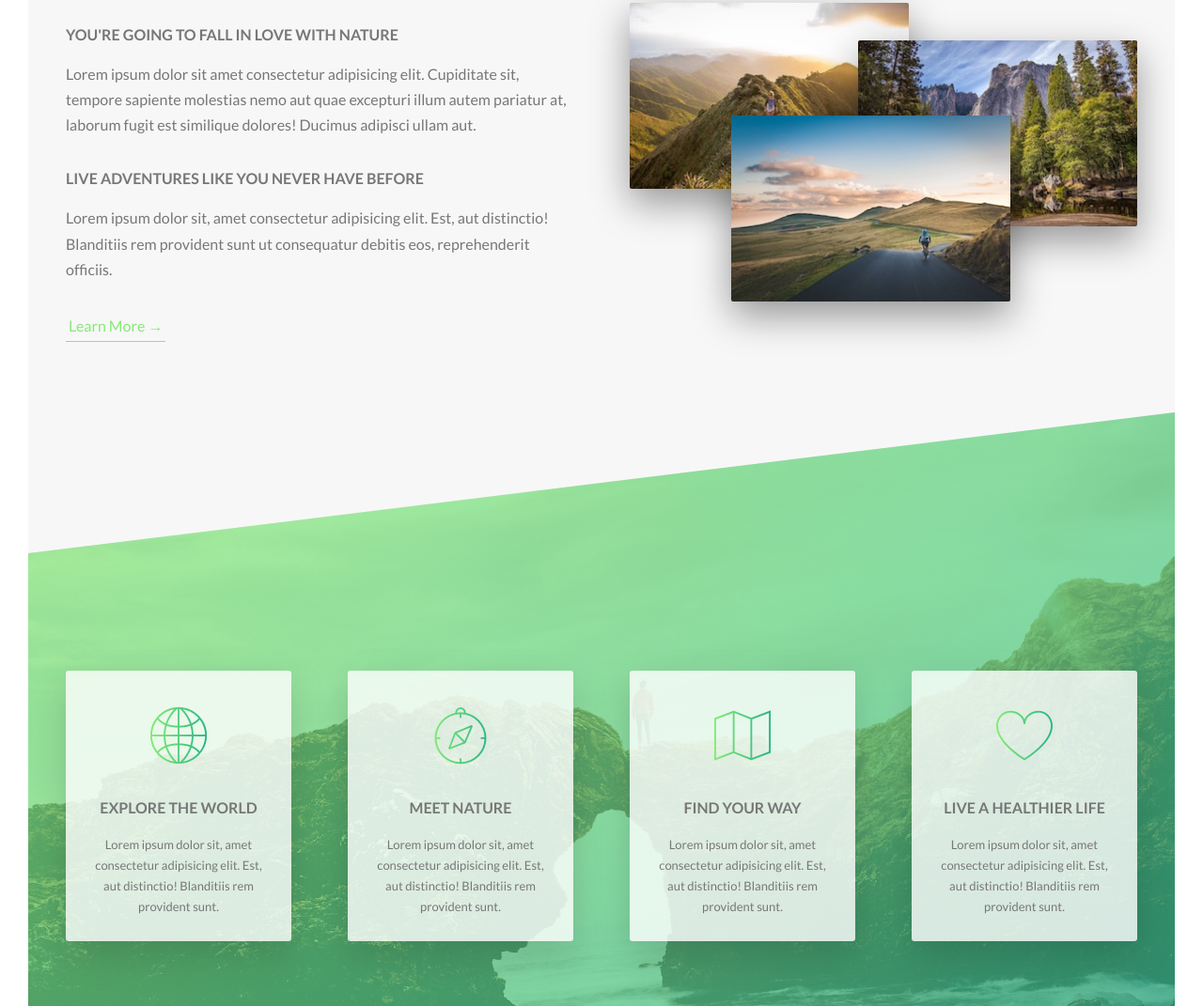
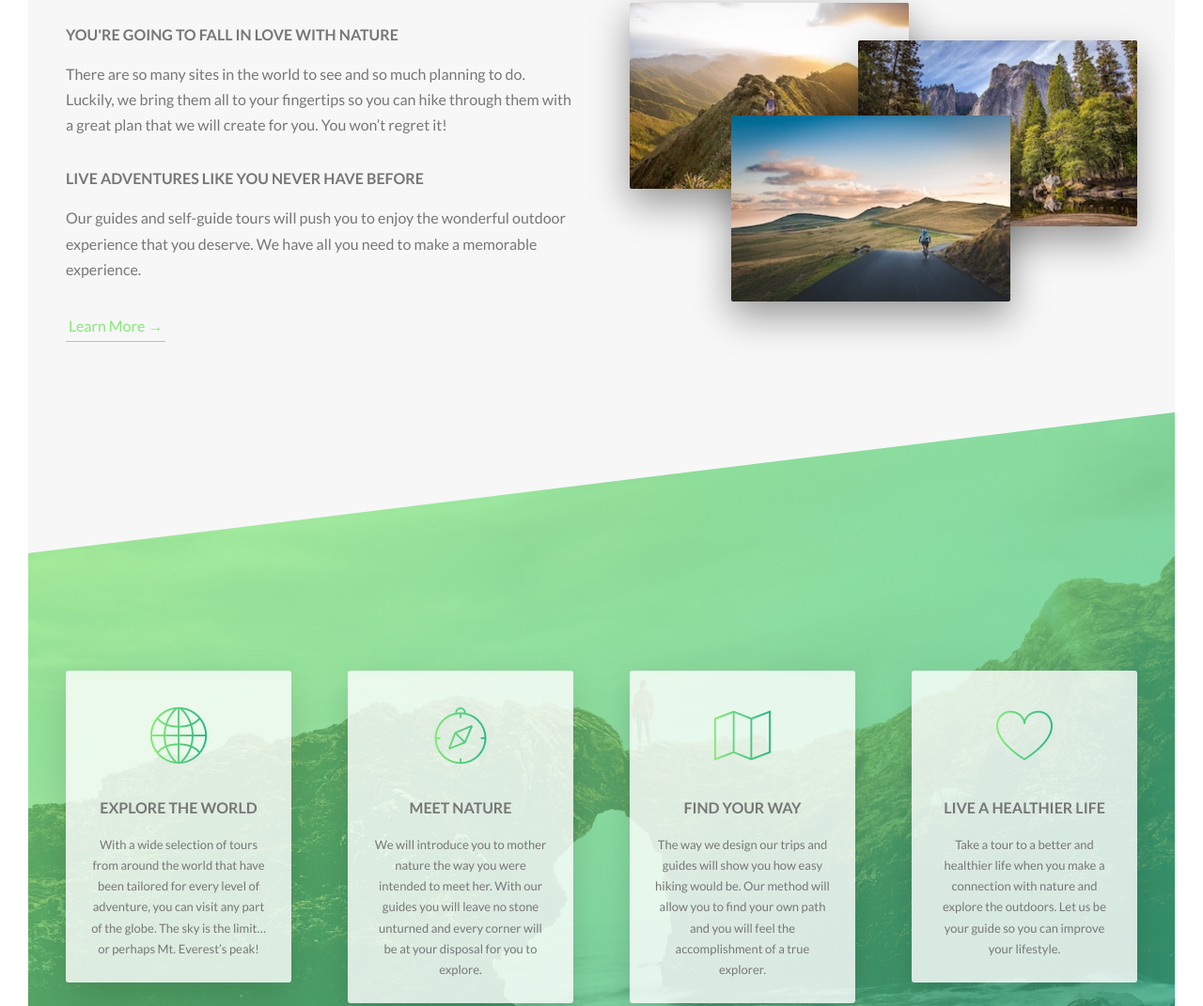
Before and after one commit to araqueheinz/Project-Natours, a website: page index.html in a window 1280 px wide. Shown: the part 997-2068 px from the top of the page at 94% size. Drawn offline with Linux system fonts and the light colour scheme; files whose address does not match are found by name.

Commit message:
Content added

```diff
--- a/index.html
+++ b/index.html
@@ -89,12 +89,16 @@
           <div class="col-1-of-2">
             <h3 class="heading-tertiary u-margin-bottom-small">You're going to fall in love with nature</h3>
             <p class="paragraph">
-              Lorem ipsum dolor sit amet consectetur adipisicing elit. Cupiditate sit, tempore sapiente molestias nemo aut quae excepturi illum autem pariatur at, laborum fugit est similique dolores! Ducimus adipisci ullam aut.
+              There are so many sites in the world to see and so much planning to do.
+              Luckily, we bring them all to your fingertips so you can hike through
+              them with a great plan that we will create for you. You won’t regret it!
             </p>
 
             <h3 class="heading-tertiary u-margin-bottom-small">Live adventures like you never have before</h3>
             <p class="paragraph">
-              Lorem ipsum dolor sit, amet consectetur adipisicing elit. Est, aut distinctio! Blanditiis rem provident sunt ut consequatur debitis eos, reprehenderit officiis.
+              Our guides and self-guide tours will push you to enjoy the wonderful
+              outdoor experience that you deserve. We have all you need to make a
+              memorable experience.
             </p>
 
             <a href="#" class="btn-text">Learn More &rarr;</a>
@@ -146,7 +150,9 @@
                 <i class="feature-box__icon icon-basic-world"></i>
                 <h3 class="heading-tertiary u-margin-bottom-small">Explore the world</h3>
                 <p class="feature-box__text">
-                  Lorem ipsum dolor sit, amet consectetur adipisicing elit. Est, aut distinctio! Blanditiis rem provident sunt.
+                  With a wide selection of tours from around the world that have been tailored
+                  for every level of adventure, you can visit any part of the globe. The sky
+                  is the limit… or perhaps Mt. Everest’s peak!
                 </p>
 
             </div>
@@ -159,7 +165,9 @@
                 <i class="feature-box__icon icon-basic-compass"></i>
                 <h3 class="heading-tertiary u-margin-bottom-small">Meet nature</h3>
                 <p class="feature-box__text">
-                  Lorem ipsum dolor sit, amet consectetur adipisicing elit. Est, aut distinctio! Blanditiis rem provident sunt.
+                  We will introduce you to mother nature the way you were intended to meet her.
+                  With our guides you will leave no stone unturned and every corner will be
+                  at your disposal for you to explore.
                 </p>
 
             </div>
@@ -172,7 +180,9 @@
                 <i class="feature-box__icon icon-basic-map"></i>
                 <h3 class="heading-tertiary u-margin-bottom-small">Find your way</h3>
                 <p class="feature-box__text">
-                  Lorem ipsum dolor sit, amet consectetur adipisicing elit. Est, aut distinctio! Blanditiis rem provident sunt.
+                  The way we design our trips and guides will show you how easy
+                  hiking would be. Our method will allow you to find your
+                  own path and you will feel the accomplishment of a true explorer.
                 </p>
 
             </div>
@@ -185,7 +195,9 @@
                 <i class="feature-box__icon icon-basic-heart"></i>
                 <h3 class="heading-tertiary u-margin-bottom-small">Live a healthier life</h3>
                 <p class="feature-box__text">
-                  Lorem ipsum dolor sit, amet consectetur adipisicing elit. Est, aut distinctio! Blanditiis rem provident sunt.
+                  Take a tour to a better and healthier life when you make a connection
+                  with nature and explore the outdoors. Let us be
+                  your guide so you can improve your lifestyle.
                 </p>
 
             </div>
@@ -342,7 +354,9 @@
 
             <div class="story__text">
               <h3 class="heading-tertiary u-margin-bottom-small">I had the best week with my family</h3>
-              <p>Lorem ipsum dolor sit, amet consectetur adipisicing elit. Est, aut distinctio! Blanditiis rem provident sunt. Lorem ipsum dolor sit, amet consectetur adipisicing elit. Est, aut distinctio! Blanditiis rem provident sunt.  Est, aut distinctio! Blanditiis rem provident sunt. Lorem ipsum dolor sit, amet.</p>
+              <p>We used Natours to spend the best vacation we’ve had camping with my husband and the kids. There was something especial
+              about our experience; no matter how much the trip was organized (Which was from start to finish, no problems) the trip
+              felt like our own and tailored everything to our needs</p>
             </div>
           </div>
         </div>
@@ -356,7 +370,9 @@
 
             <div class="story__text">
               <h3 class="heading-tertiary u-margin-bottom-small">My life is completely different now!</h3>
-              <p>Lorem ipsum dolor sit, amet consectetur adipisicing elit. Est, aut distinctio! Blanditiis rem provident sunt. Lorem ipsum dolor sit, amet consectetur adipisicing elit. Est, aut distinctio! Blanditiis rem provident sunt.  Est, aut distinctio! Blanditiis rem provident sunt. Lorem ipsum dolor sit, amet.</p>
+              <p>This has been one of the most amazing experiences that I’ve had in my life. There’s not a slightest regret for using
+              Outdoor to help me plan and accomplish this adventure. I always had this dream to take this trip and it was done
+              wonderfully because I had the help from this amazing company.</p>
             </div>
           </div>
         </div>
@@ -463,7 +479,7 @@
         </div>
         <div class="col-1-of-2">
           <p class="footer__copyright">
-            Built by <a href="https://github.com/araqueheinz/Project-Natours" class="footer__link">Heinz Araque</a> for his portfolio. Copyright &copy; Designed by Jonas Schmedtmann.
+            Built by <a href="https://github.com/araqueheinz/Project-Natours" class="footer__link">Heinz Araque</a> for his portfolio. Content created and written by <a href="#" class="footer__link">Diego Rago</a>. Copyright &copy; Designed by Jonas Schmedtmann.
           </p>
         </div>
       </div>
```
